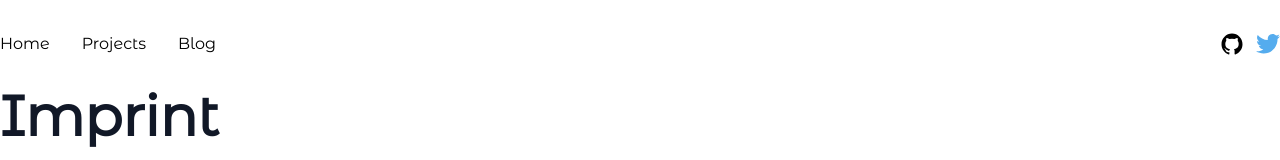
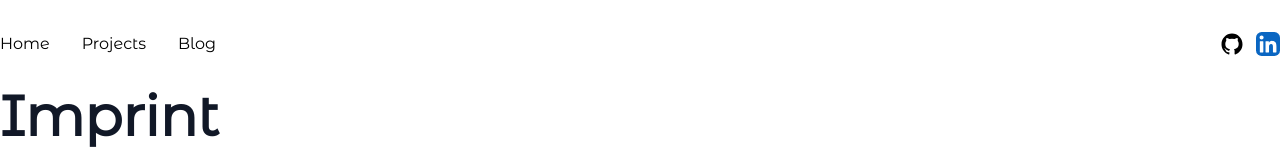
Before and after one commit to matthias-matthies/www.matthias-matthies.com, a Next.js app: page /imprint in a window 1280 px wide. Shown: the top 160 px of the page. Built offline with nearby package versions, Linux system fonts and the light colour scheme.

Commit message:
Update NavBar.tsx

```diff
--- a/app/components/NavBar.tsx
+++ b/app/components/NavBar.tsx
@@ -25,9 +25,9 @@ const NavBar: React.FC = () => {
                 </IconLink>
                 <IconLink
                     className="w-6"
-                    href="https://twitter.com/MatthiasDaily"
+                    href="https://de.linkedin.com/in/matthias-matthies"
                 >
-                    <TwitterIcon />
+                    <LinkedInIcon />
                 </IconLink>
             </nav>
         </div>
```
